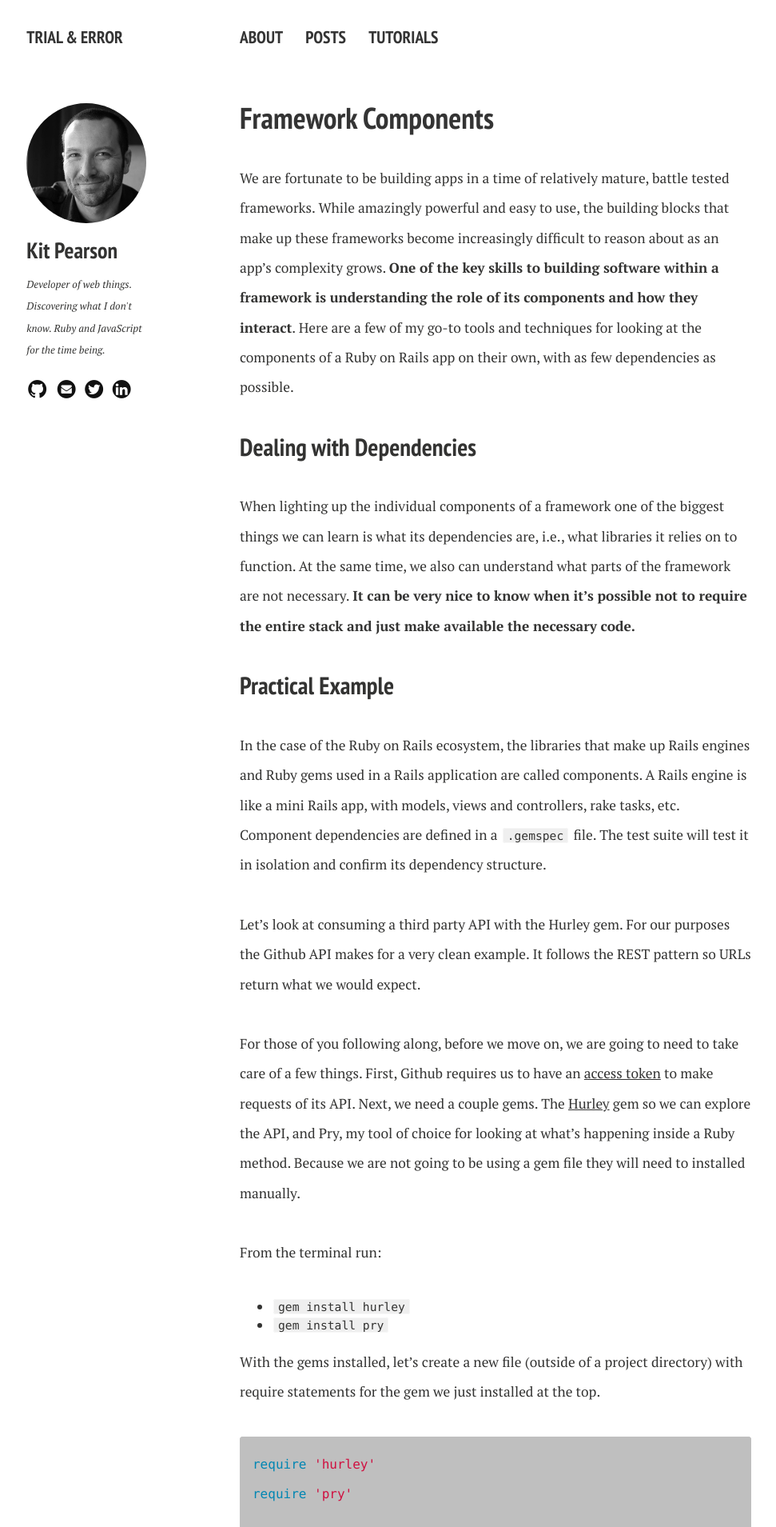
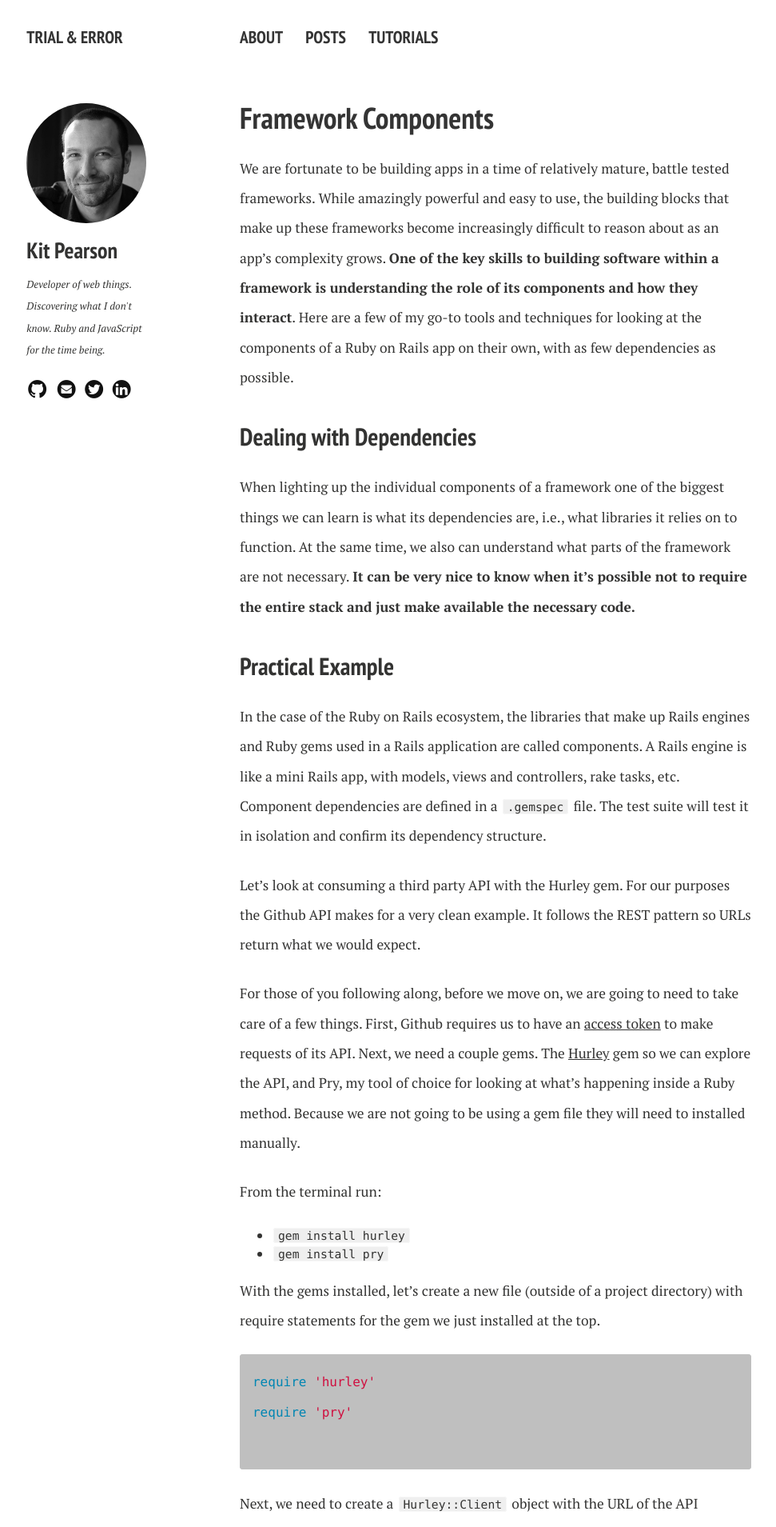
Before and after one commit to kpearson/kpearson.github.io, a Jekyll site: the page built from _posts/2015-08-15-framework_components.md, in a window 1280 px wide. Shown: the top 1909 px of the page at 80% size, without its empty margins (20-991 px from the left). Built offline with Jekyll 4.4.1, drawn with Linux system fonts in a browser that asks for light colours; nearby versions of some CDN libraries; Markdown is read by kramdown in place of the engine named in the settings; comment, search, counter and statistics services are not loaded.

Commit message:
Modify headings and paragraph vertical spacing.

```diff
--- a/_sass/mixins.scss
+++ b/_sass/mixins.scss
@@ -58,8 +58,8 @@
   font-size: 0px + $size;
   font-size: 0rem + $size / $doc-font-size;
   line-height: 0 + round($doc-line-height / $size*10000) / 10000;
-  margin-bottom: 0px + $doc-line-height;
-  margin-bottom: 0rem + ($doc-line-height / $doc-font-size);
+  margin-top: 0px + $doc-line-height;
+  margin-top: 0rem + ($doc-line-height / $doc-font-size);
 }
 
 /*
--- a/_sass/typography.scss
+++ b/_sass/typography.scss
@@ -132,7 +132,7 @@
 
 p {
   @include font(13);
-	margin: 0 0 $indent-var;
+  margin: 0 0 1.5rem;
   // sibling indentation
   @if $paragraph-indent == true {
     & + p {
```
Lines whose indentation alone changed are shown as unchanged.
